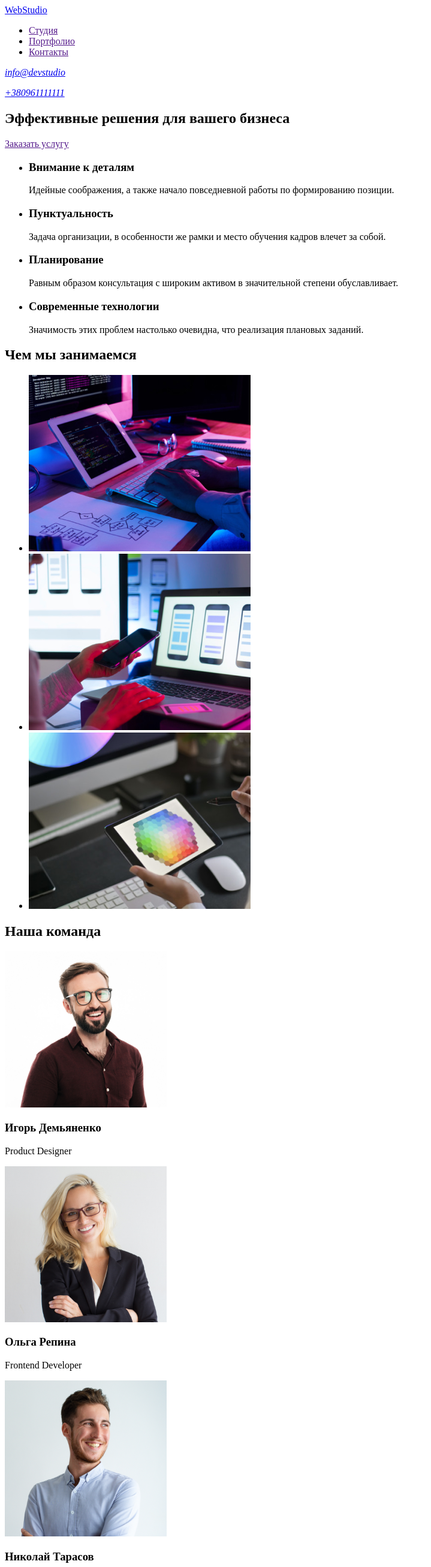
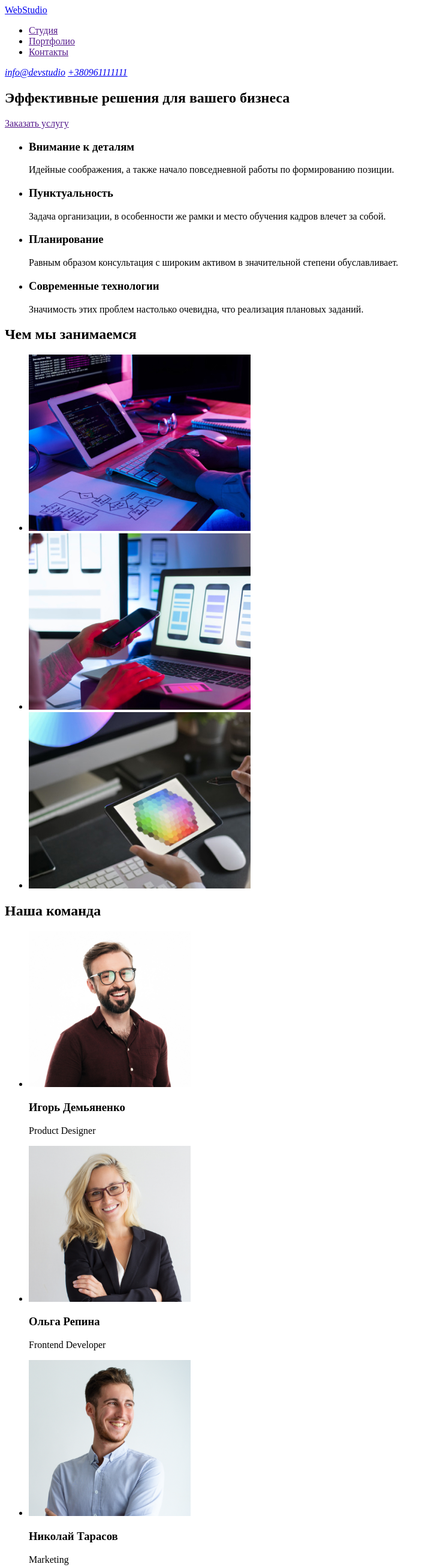
Before and after one commit to TanyaTsapenko/goit-markup-hw-01, a plain HTML site: page index.html in a window 1280 px wide. Shown: the top 2612 px of the page at 60% size, without its empty margins (0-719 px from the left). Drawn offline with Linux system fonts and the light colour scheme.

Commit message:
делает изминения по исправлениям дз

```diff
--- a/index.html
+++ b/index.html
@@ -16,30 +16,30 @@
             <li> <a href="">Контакты</a></li>
         </ul>
 
-    <address>
- <p><a href="mailto:info@devstudio">info@devstudio</a></p>
- <p><a href="tel:+380961111111">+380961111111</a></p>
-    </address>
-    </nav>
+        <address>
+ <a href="info@devstudio">info@devstudio</a>
+ <a href="+380961111111">+380961111111</a>
+        </address>
+
     </header>
     <main>
     <!--Герой сайта-->
-    <div>
+
         <section>
             <h1>Эффективные решения для вашего бизнеса</h1>
             <a href="">Заказать услугу</a>
         </section>
-    </div>
+
     <!--Особенности-->
     <section>
         <ul>
-            <li><h3>Внимание к деталям</h3> Идейные соображения, а также начало повседневной работы по формированию позиции.</li>
+            <li><h3>Внимание к деталям</h3><p>Идейные соображения, а также начало повседневной работы по формированию позиции.</p></li>
 
-            <li><h3>Пунктуальность</h3> Задача организации, в особенности же рамки и место обучения кадров влечет за собой.</li>
+            <li><h3>Пунктуальность</h3><p> Задача организации, в особенности же рамки и место обучения кадров влечет за собой.</p></li>
 
-            <li><h3>Планирование</h3>Равным образом консультация с широким активом в значительной степени обуславливает.</li>
+            <li><h3>Планирование</h3><p>Равным образом консультация с широким активом в значительной степени обуславливает.</p></li>
 
-            <li><h3>Современные технологии</h3>Значимость этих проблем настолько очевидна, что реализация плановых заданий.</li>
+            <li><h3>Современные технологии</h3><p>Значимость этих проблем настолько очевидна, что реализация плановых заданий.</p></li>
         </ul>
     </section>
     <!--Чем мы занимаемся-->
@@ -48,16 +48,18 @@
         <ul>
             <li> <img src="./IMG/img.jpg" alt="мужчина печатает на клавитатуре" width="370" height="294" /></li>
             <li> <img src="./IMG/img222.jpg" alt="девушка за ноутбуком держит в руке телефон" width="370" height="294" /></li>
-            <li> <img src="./IMG/imgkk.png" alt="девушка держит в руке планшет с изображением цветовой гаммы" width="370" height="294" /></li>
+            <li> <img src="./IMG/img 333.jpg" alt="девушка держит в руке планшет с изображением цветовой гаммы" width="370" height="294" /></li>
         </ul>
     </section>
     <!--Наша команда-->
 <section>
     <h2>Наша команда</h2>
-     <img src="./IMG/ProductDesigner.jpg" alt="Член команды 1" width="270" height="260" /><h3>Игорь Демьяненко</h3><p>Product Designer</p>
-     <img src="./IMG/FrontendDeveloper.jpg" alt="Член команды 2" width="270" height="260" /><h3>Ольга Репина</h3><p>Frontend Developer</p>
-     <img src="./IMG/Marketing.jpg" alt="Член команды 3" width="270" height="260" /><h3>Николай Тарасов</h3><p>Marketing</p>
-     <img src="./IMG/UIDesigner.jpg" alt="Член команды 4" width="270" height="260" /><h3>Михаил Ермаков</h3><p>UI Designer</p>
+    <ul>
+     <li><img src="./IMG/ProductDesigner.jpg" alt="Член команды 1" width="270" height="260" /><h3>Игорь Демьяненко</h3><p>Product Designer</p></li>
+     <li><img src="./IMG/FrontendDeveloper.jpg" alt="Член команды 2" width="270" height="260" /><h3>Ольга Репина</h3><p>Frontend Developer</p></li>
+     <li><img src="./IMG/Marketing.jpg" alt="Член команды 3" width="270" height="260" /><h3>Николай Тарасов</h3><p>Marketing</p></li>
+     <li><img src="./IMG/UIDesigner.jpg" alt="Член команды 4" width="270" height="260" /><h3>Михаил Ермаков</h3><p>UI Designer</p></li>
+    </ul>
 </section>
 </main>
 <!--Подвал-->
@@ -65,8 +67,8 @@
     <a href="/">WebStudio</a>
     <address>
         <p>г. Киев, пр-т Леси Украинки, 26</p>
-    <p><a href="mailto:info@devstudio">info@devstudio</a></p>
-    <p><a href="tel:+380961111111">+380961111111</a></p>
+    <a href="mailto:info@devstudio">info@devstudio</a>
+    <a href="tel:+380961111111">+380961111111</a>
      </address>
 </footer>
 </body>
```
Also changed, not shown: IMG/img 333.jpg (added).
